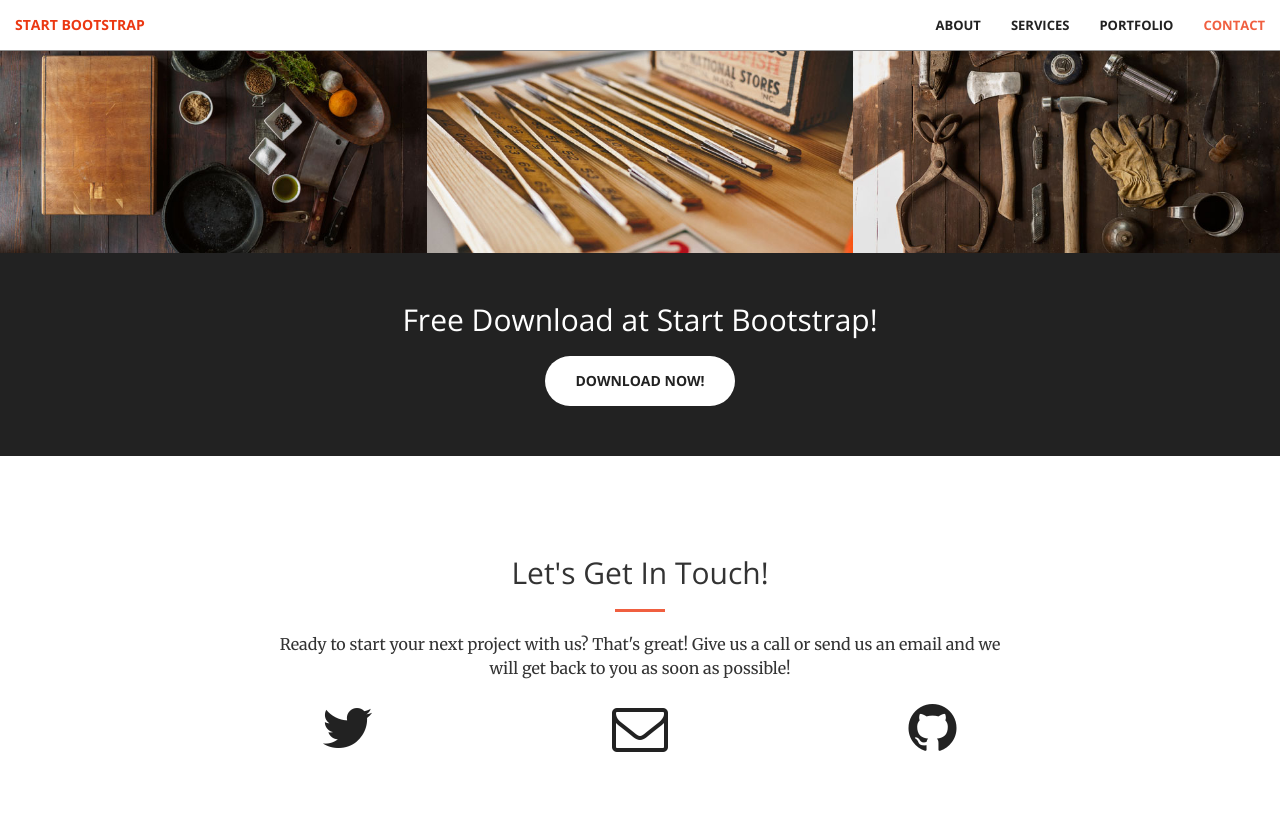
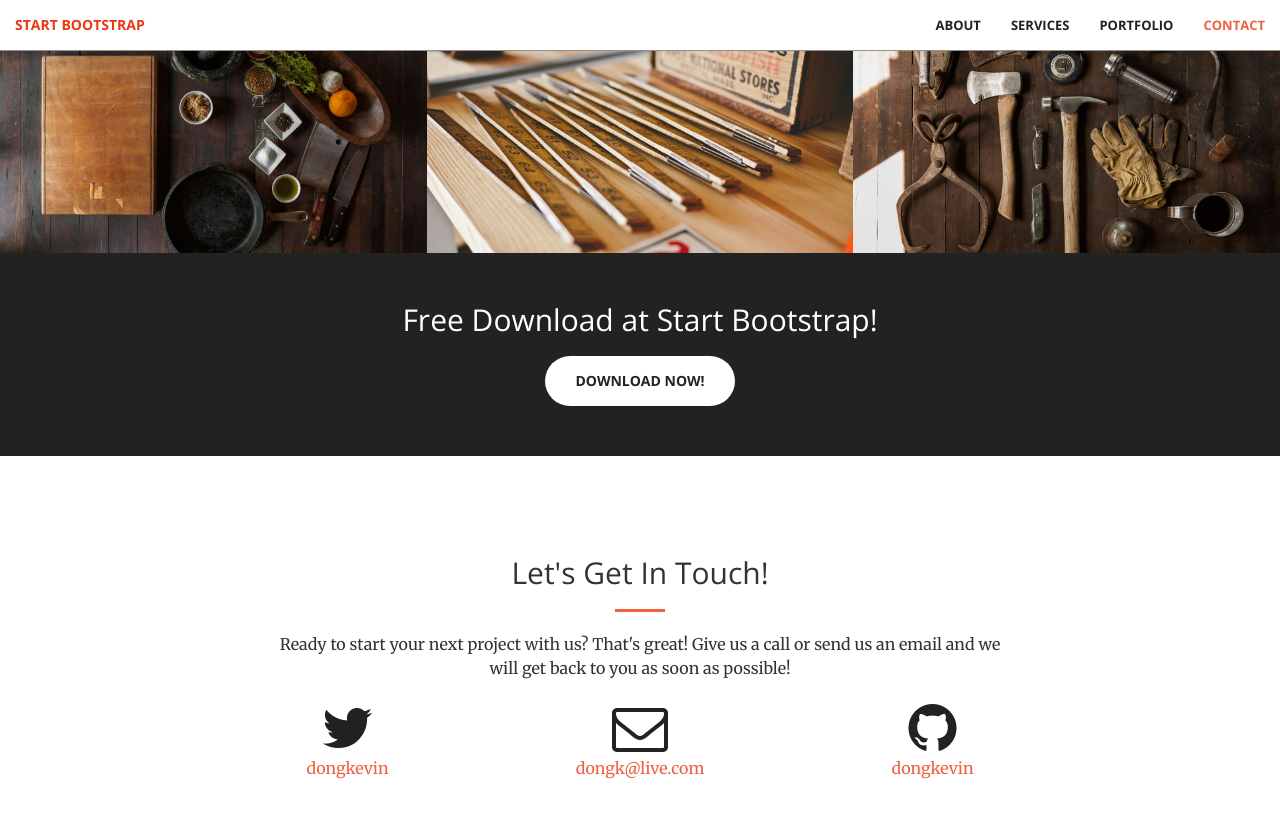
Before and after one commit to dongkevin/umbrella, a Jekyll site: the page built from index.html, in a window 1280 px wide and 900 px high, scrolled down 1981 px. Shown: the top 818 px of the window. Built offline with Jekyll 4.4.1, drawn with Linux system fonts in a browser that asks for light colours.

Commit message:
Update _config.yml

```diff
--- a/_config.yml
+++ b/_config.yml
@@ -1,12 +1,12 @@
 # Site settings
-title:
-email:
+title: Kevin Dong
+email: dongk@live.com
 description: > # this means to ignore newlines until "baseurl:"
-baseurl: "" # the subpath of your site, e.g. /blog/
-url: "" # the base hostname & protocol for your site
+baseurl: "/home/"
+url: "https://dongkevin.github.io/umbrella"
 
-twitter_username:
-github_username:
+twitter_username: dongkevin
+github_username: dongkevin
 
 # Build settings
 markdown: kramdown
```
